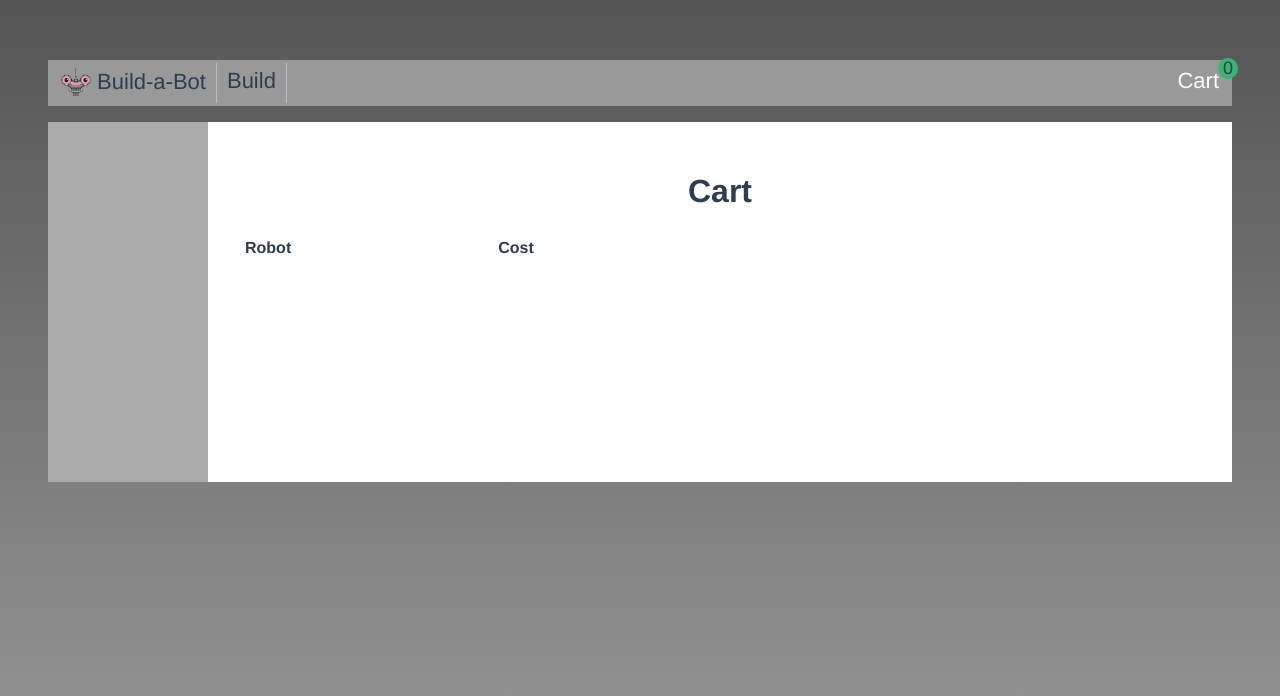
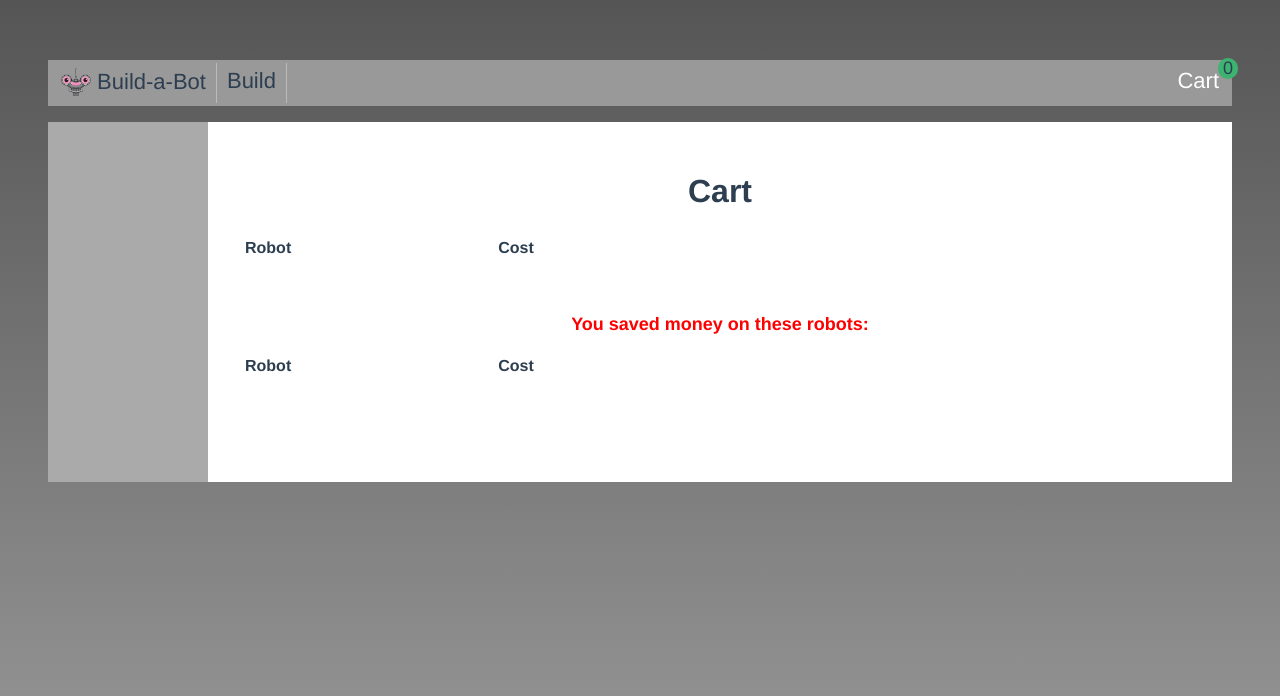
Before and after one commit to jsuen123/build-a-bot, a Vue app: page /cart in a window 1280 px wide. Shown: the top 696 px of the page. Built offline with nearby package versions, Linux system fonts and the light colour scheme; the HTML template or start-up script is replaced by a standard one.

Commit message:
Added Vuex Getter - cart sale items

```diff
--- a/src/cart/ShoppingCart.vue
+++ b/src/cart/ShoppingCart.vue
@@ -23,6 +23,29 @@
       </tr>
       </tbody>
     </table>
+    <h2 class="saleItems">You saved money on these robots:</h2>
+    <table>
+      <thead>
+      <tr>
+        <th class="robot-title">
+          Robot
+        </th>
+        <th class="cost">
+          Cost
+        </th>
+      </tr>
+      </thead>
+      <tbody>
+      <tr v-for="(robot, index) in cartSaleItems" :key="index">
+        <td class="robot-title">
+          {{ robot.head.title }}
+        </td>
+        <td class="cost">
+          {{ robot.cost }}
+        </td>
+      </tr>
+      </tbody>
+    </table>
   </div>
 </template>
 
@@ -32,6 +55,9 @@
   computed: {
     cart() {
       return this.$store.state.cart;
+    },
+    cartSaleItems() {
+      return this.$store.getters.cartSaleItems;
     },
   },
 };
@@ -50,4 +76,10 @@
 .cost {
   text-align: right;
 }
+
+.saleItems {
+  margin-top: 50px;
+  font-size: 18px;
+  color: red;
+}
 </style>
--- a/src/store/index.js
+++ b/src/store/index.js
@@ -13,4 +13,9 @@
       state.cart.push(robot);
     },
   },
+  getters: {
+    cartSaleItems(state) {
+      return state.cart.filter((item) => item.head.onSale);
+    },
+  },
 });
```
